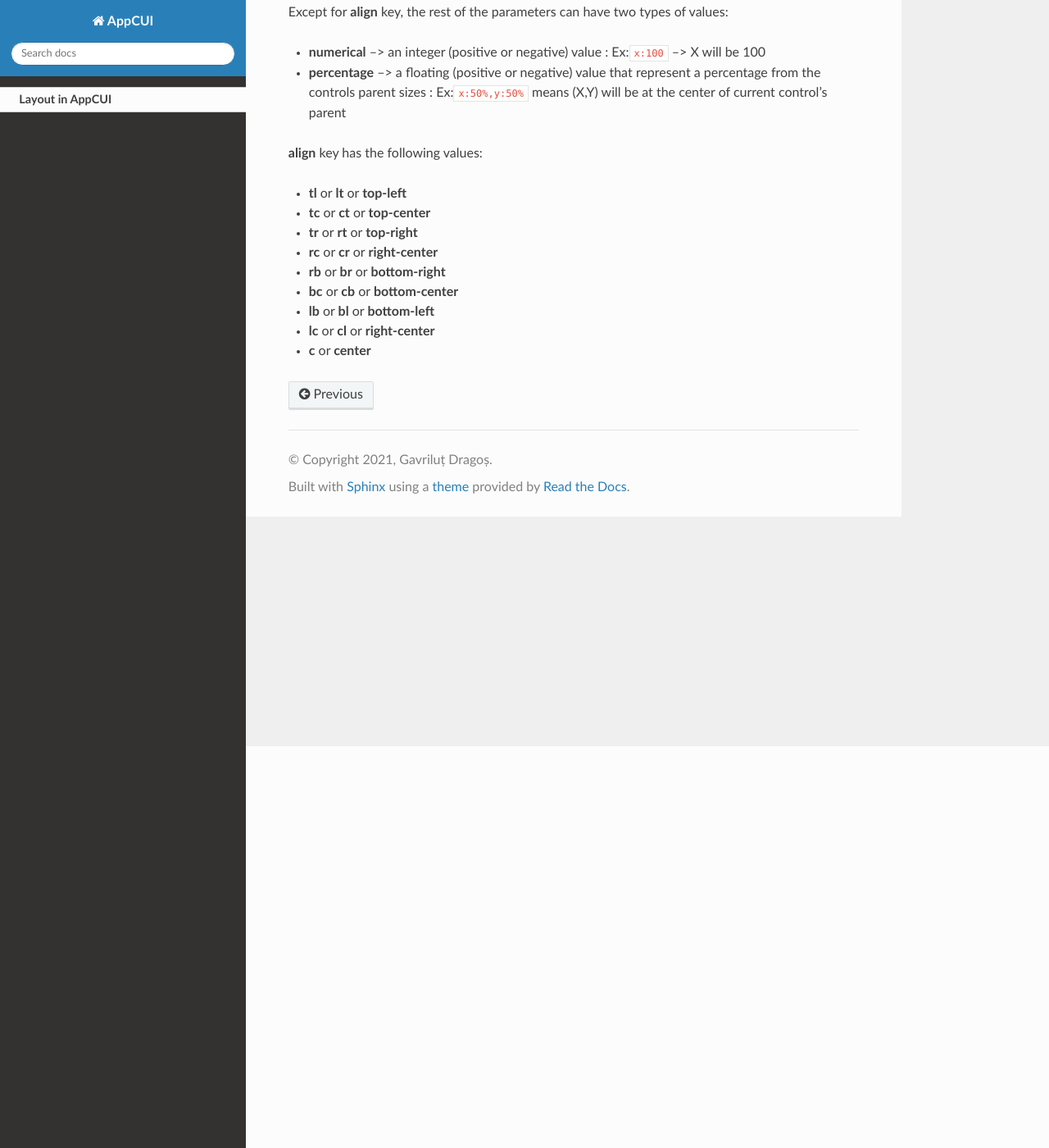
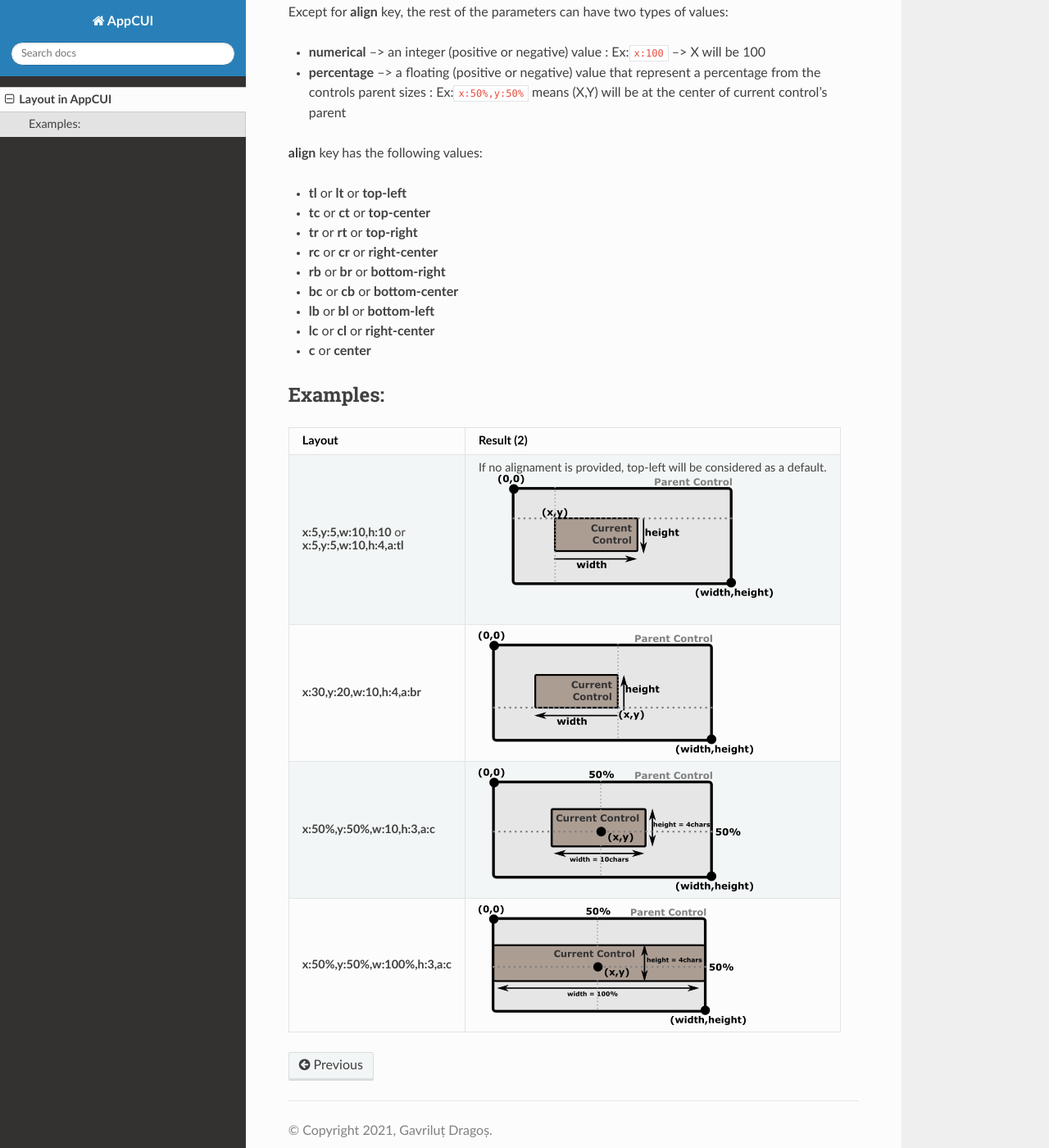
Before and after one commit to gdt050579/AppCUI, a Sphinx documentation site: the page built from docs/source/layout.rst, in a window 1280 px wide and 1400 px high, scrolled down 490 px. Shown: the whole window at 82% size. Built offline with Sphinx 7.4.7 and the Read the Docs theme 2.0.0, drawn with Linux system fonts in a browser that asks for light colours.

Commit message:
More docs

```diff
--- a/docs/source/layout.rst
+++ b/docs/source/layout.rst
@@ -40,3 +40,20 @@ Except for **align** key, the rest of the parameters can have two types of value
    * **lb** or **bl** or **bottom-left**
    * **lc** or **cl** or **right-center**
    * **c** or **center**
+
+Examples:
+---------
+
++--------------------------------+------------------------------------------------------------------------+
+| Layout                         | Result (2)                                                             |
++================================+========================================================================+
+| **x:5,y:5,w:10,h:10** or       |If no alignament is provided, top-left will be considered as a default. |
+|                                |                                                                        |
+| **x:5,y:5,w:10,h:4,a:tl**      | .. image:: pics/layout_xywh_tl.png                                     |
++--------------------------------+------------------------------------------------------------------------+
+| **x:30,y:20,w:10,h:4,a:br**    | .. image:: pics/layout_xywh_br.png                                     |
++--------------------------------+------------------------------------------------------------------------+
+| **x:50%,y:50%,w:10,h:3,a:c**   | .. image:: pics/layout_xywh_c.png                                      |
++--------------------------------+------------------------------------------------------------------------+
+| **x:50%,y:50%,w:100%,h:3,a:c** | .. image:: pics/layout_xywh_c_full_width.png                           |
++--------------------------------+------------------------------------------------------------------------+
```
Also changed, not shown: docs/source/pics/layout_xywh_br.png (added), docs/source/pics/layout_xywh_br.svg (added), docs/source/pics/layout_xywh_c.png (added), docs/source/pics/layout_xywh_c.svg (added), docs/source/pics/layout_xywh_c_full_widh.svg (added), docs/source/pics/layout_xywh_c_full_width.png (added), docs/source/pics/layout_xywh_tl.png (added), docs/source/pics/layout_xywh_tl.svg (added).
